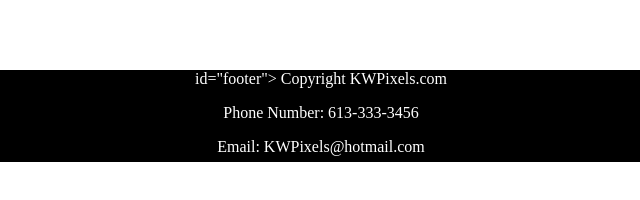
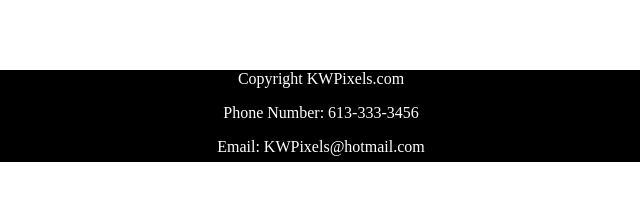
Before and after one commit to kwatt0329/kwatt0329.github.io, a plain HTML site: page cameras.html in a window 1280 px wide. Shown: the part 320-520 px from the top of the page, 319-959 px from the left. Drawn offline with Linux system fonts and the light colour scheme.

Commit message:
updated footer

```diff
--- a/cameras.html
+++ b/cameras.html
@@ -43,11 +43,10 @@
         </div>
 
         <div id="footer">
-            id="footer">
-            Copyright KWPixels.com
+            <p>Copyright KWPixels.com</p>
             <p>Phone Number: 613-333-3456</p>
             <p>Email: KWPixels@hotmail.com</P>
-            Adress: 298 Terias
+            <p>Adress: 298 Terias</p>
         </div>
 
 
```
